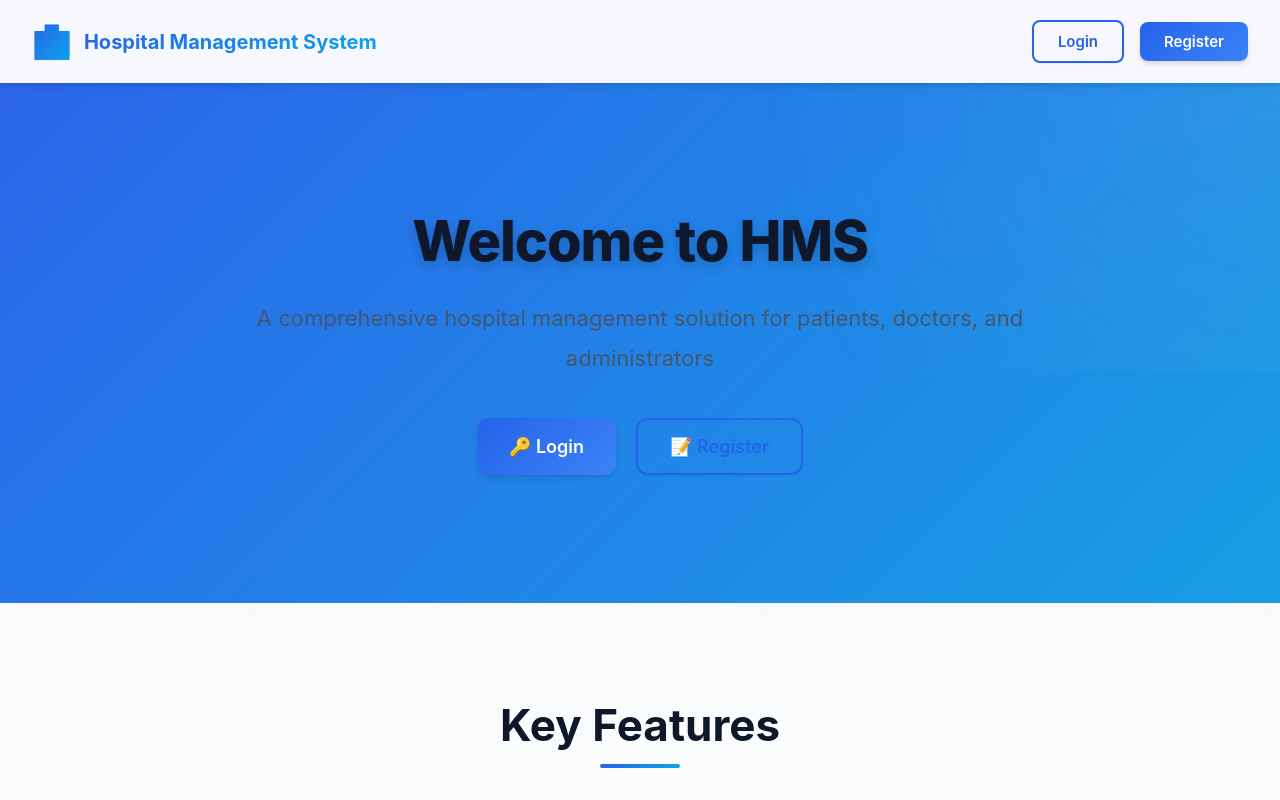
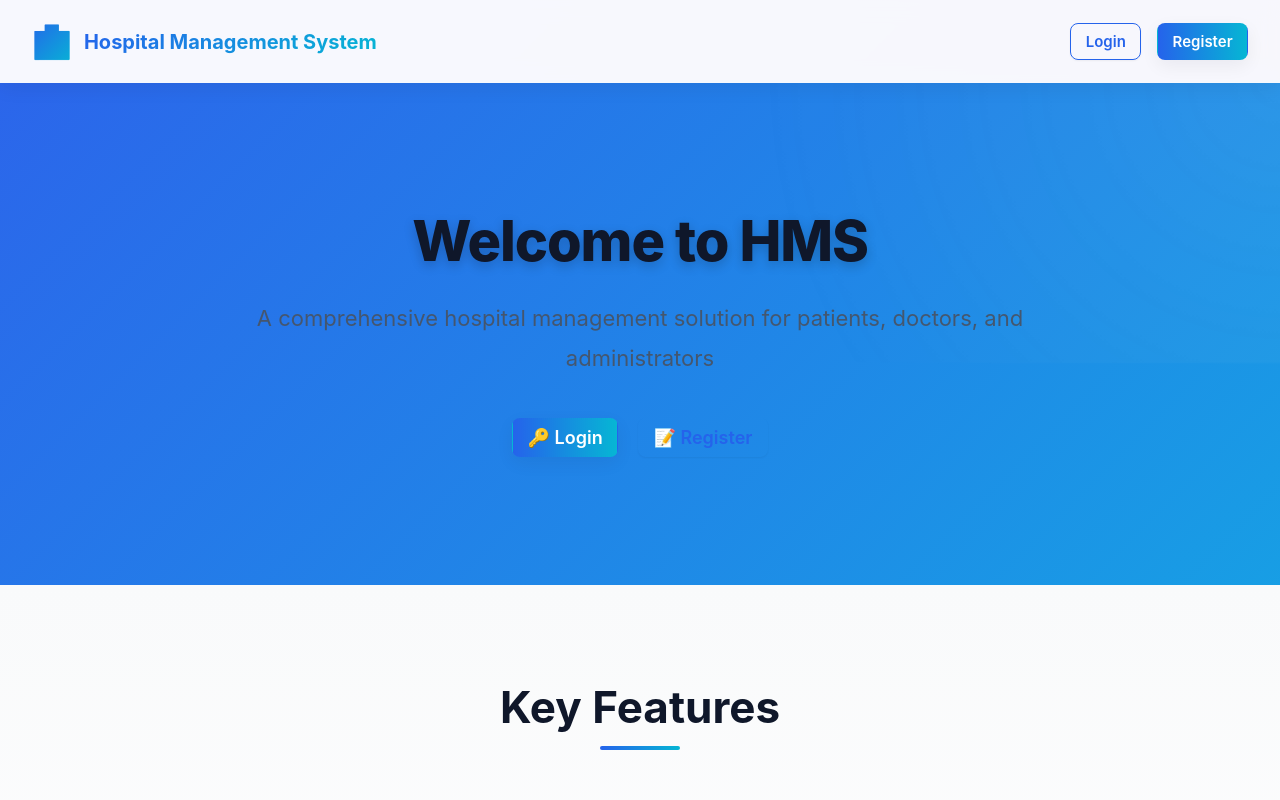
Before and after one commit to Chiranjeevi-AR/hotel-management-system, a React (Create React App) app in the folder hms-frontend/: page / in a window 1280 px wide. Shown: the top 800 px of the page. Built offline with nearby package versions, Linux system fonts and the light colour scheme.

Commit message:
feat(ui): enhanced login UI, button utilities, and general frontend styles
- Added CSS variables and button utilities in App.css
- Added auth button styles in Auth.css
- Improved Login.js accessibility (placeholders, aria attributes) and UX
- Updated README with note about UI tweaks

```diff
--- a/hms-frontend/src/App.css
+++ b/hms-frontend/src/App.css
@@ -7,3 +7,65 @@
   padding: 0;
   box-sizing: border-box;
 }
+
+:root {
+  --primary-color: #2563eb;
+  --primary-dark: #1e40af;
+  --secondary-color: #06b6d4;
+  --accent-color: #f97316;
+  --neutral-50: #f9fafb;
+  --neutral-100: #f3f4f6;
+  --neutral-200: #e5e7eb;
+  --neutral-300: #d1d5db;
+  --text-primary: #0f172a;
+  --text-secondary: #475569;
+  --text-tertiary: #94a3b8;
+  --success-color: #10b981;
+  --error-color: #ef4444;
+  --border-radius-md: 8px;
+  --border-radius-lg: 12px;
+  --border-radius-xl: 18px;
+  --shadow-md: 0 6px 18px rgba(15,23,42,0.06);
+  --shadow-lg: 0 12px 30px rgba(15,23,42,0.08);
+  --shadow-xl: 0 24px 50px rgba(15,23,42,0.10);
+  --transition-base: all 180ms cubic-bezier(.2,.8,.2,1);
+}
+
+body {
+  font-family: Inter, system-ui, -apple-system, 'Segoe UI', Roboto, 'Helvetica Neue', Arial;
+  color: var(--text-primary);
+  background: var(--neutral-50);
+  -webkit-font-smoothing: antialiased;
+  -moz-osx-font-smoothing: grayscale;
+}
+
+/* small utility button base used across components */
+.btn {
+  display: inline-flex;
+  align-items: center;
+  gap: 0.5rem;
+  padding: 0.5rem 0.9rem;
+  border-radius: var(--border-radius-md);
+  border: 1px solid transparent;
+  cursor: pointer;
+  font-weight: 600;
+  transition: var(--transition-base);
+  background: transparent;
+}
+
+.btn:disabled {
+  opacity: 0.7;
+  cursor: not-allowed;
+  transform: none;
+}
+
+.btn-primary {
+  background: linear-gradient(90deg, var(--primary-color), var(--secondary-color));
+  color: white;
+  border-color: transparent;
+}
+
+.btn-primary:hover:not(:disabled) {
+  transform: translateY(-2px);
+  box-shadow: var(--shadow-md);
+}
--- a/hms-frontend/src/components/auth/Auth.css
+++ b/hms-frontend/src/components/auth/Auth.css
@@ -154,6 +154,30 @@
   margin-top: 0.5rem;
 }
 
+/* button utilities used by auth components (keeps look consistent with global buttons) */
+.btn {
+  display: inline-flex;
+  align-items: center;
+  gap: 0.5rem;
+  padding: 0.5rem 0.9rem;
+  border-radius: var(--border-radius-md);
+  border: 1px solid transparent;
+  cursor: pointer;
+  font-weight: 600;
+  transition: var(--transition-base);
+  background: transparent;
+}
+
+.btn-primary {
+  background: linear-gradient(90deg, var(--primary-color), var(--secondary-color));
+  color: white;
+  border-color: transparent;
+}
+
+.btn-primary.btn-full {
+  padding: 0.95rem 1rem;
+}
+
 .auth-links {
   text-align: center;
   padding-top: 0.5rem;
--- a/hms-frontend/src/components/auth/Login.js
+++ b/hms-frontend/src/components/auth/Login.js
@@ -57,6 +57,9 @@ const Login = () => {
         <div className="auth-header">
           <span className="auth-icon">🏥</span>
           <h1>HMS Login</h1>
+          <p className="auth-subtitle" style={{ color: 'var(--text-secondary)', marginTop: '0.5rem', fontSize: '0.95rem' }}>
+            Welcome back — sign in to continue to your dashboard
+          </p>
         </div>
 
         {error && (
@@ -77,6 +80,8 @@ const Login = () => {
               required
               disabled={loading}
               autoFocus
+              aria-label="username"
+              placeholder="Enter username or email"
             />
           </div>
 
@@ -90,6 +95,8 @@ const Login = () => {
               onChange={handleChange}
               required
               disabled={loading}
+              aria-label="password"
+              placeholder="Your password"
             />
           </div>
 
@@ -97,6 +104,7 @@ const Login = () => {
             type="submit"
             className="btn btn-primary btn-full"
             disabled={loading}
+            aria-live="polite"
           >
             {loading ? 'Signing In...' : 'Sign In'}
           </button>
```
Also changed, not shown: 1 other file (tests, documents, lock files or other folders).
